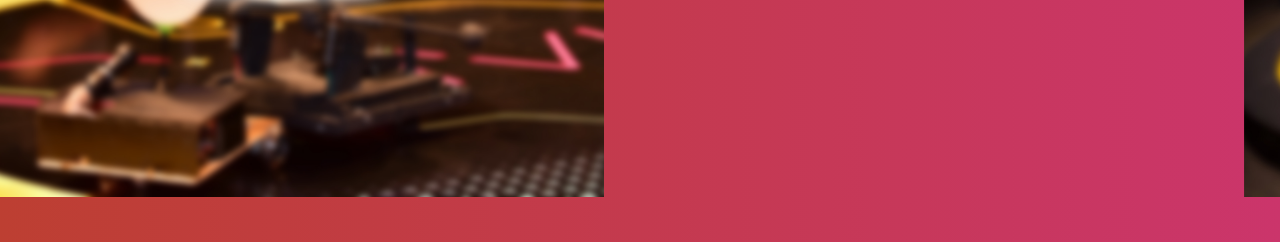
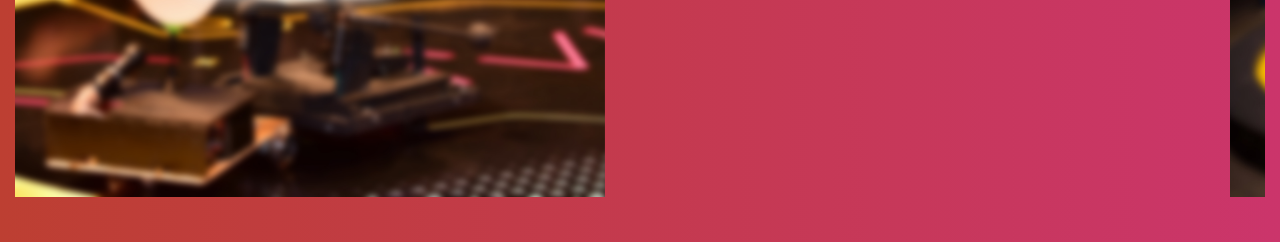
Before and after one commit to gustavoniewerth/site_caramuru, a plain HTML site: page index.html in a window 1280 px wide. Shown: the part 309-551 px from the top of the page. Drawn offline with nearby package versions, Linux system fonts and the light colour scheme.

Commit message:
carousel bg

```diff
--- a/index.html
+++ b/index.html
@@ -58,7 +58,8 @@
         </nav>
     </header>
 
-    <div class="container-fluid noPaddingMargin">
+    <section>
+        <div class="container-fluid">
             <div class="row mx-auto">
                 <div id="carouselCaramuru" class="carousel slide col-md-12 noPaddingMargin" data-ride="carousel">
                     <div class="carousel-inner d-flex">
@@ -80,6 +81,8 @@
                 </div>
             </div>
         </div>
+    </section>
+
 
     <div class="container justify-content-center" id="sobre">
         <div class="row mx-auto my-auto d-fluid">
```
Lines whose indentation alone changed are shown as unchanged.
